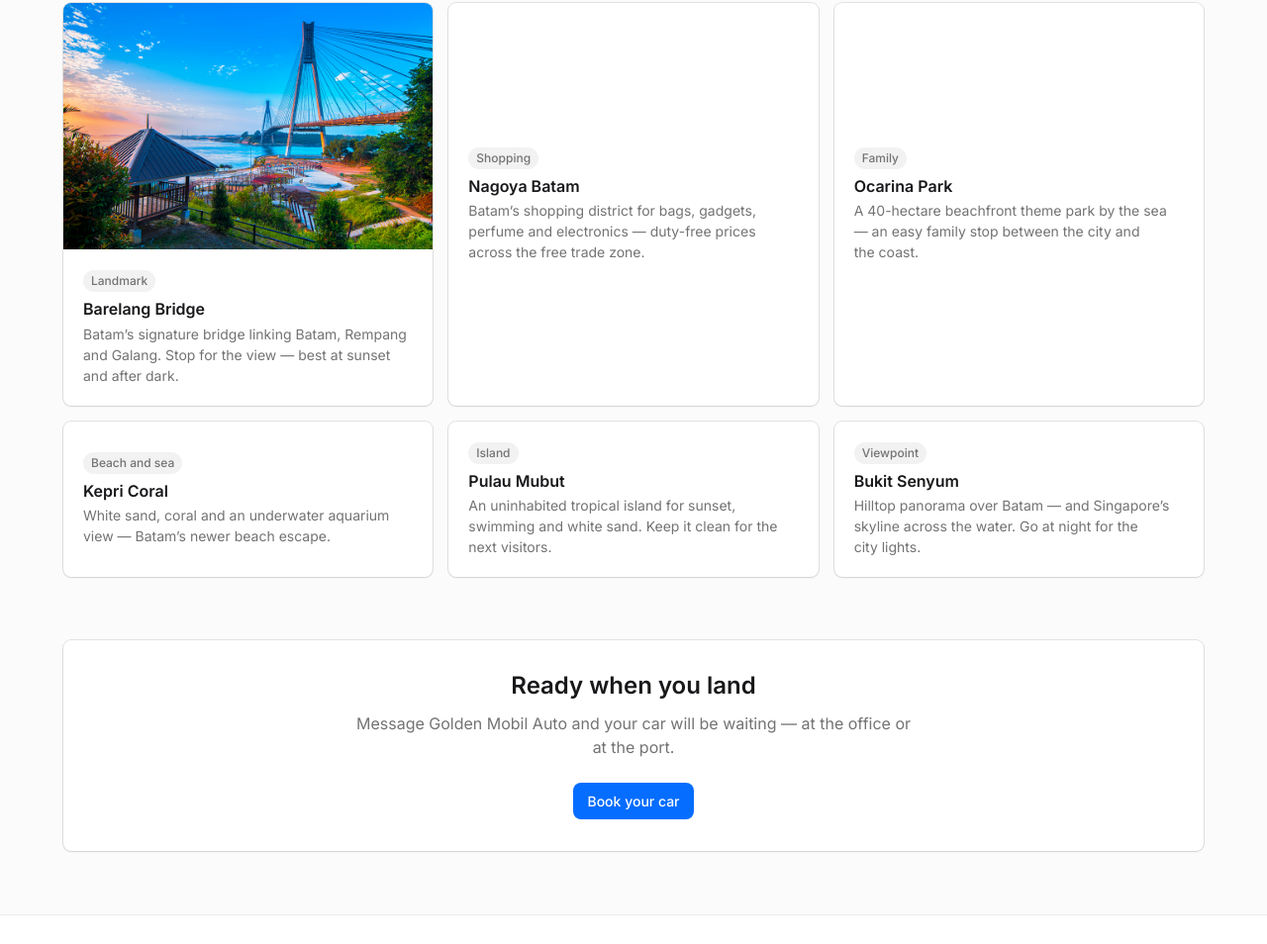
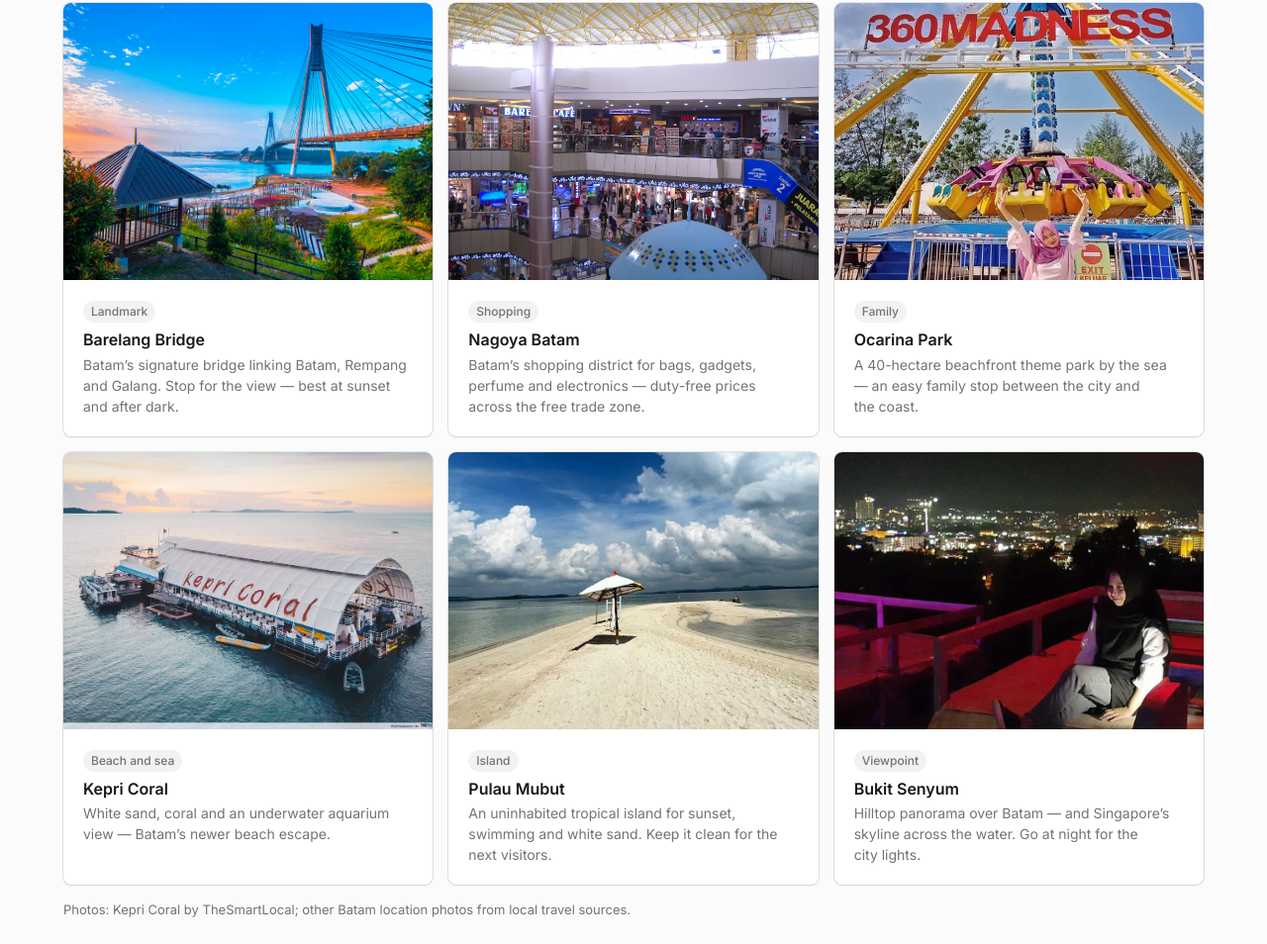
Before and after one commit to vernanng/gma, a plain HTML site: page index.html in a window 1280 px wide. Shown: the part 2740-3694 px from the top of the page at 99% size. Drawn offline with Linux system fonts and the light colour scheme.

Commit message:
Add real photos to Where to Go in Batam cards
Nagoya Hill mall, Ocarina Park 360 Madness, Kepri Coral floating
restaurant (TheSmartLocal), Pulau Mubut sand spit, Bukit Senyum
night skyline. Rejected candidates (placeholder graphic, ad banner,
personal selfies, wet market) removed.

```diff
--- a/index.html
+++ b/index.html
@@ -200,10 +200,10 @@
 .step-num{font-family:var(--font-mono);font-size:var(--text-sm);color:var(--muted);margin-bottom:var(--space-2)}
 .step p,.place p{color:var(--muted);margin-top:var(--space-1)}
 .place{overflow:hidden}
-.place-media img{width:100%;height:auto}
+.place-media img{width:100%;height:auto;aspect-ratio:4/3;object-fit:cover}
 .place-body{padding:var(--space-5)}
 .place-tag{display:inline-block;font-size:var(--text-xs);font-weight:500;color:var(--muted);background:var(--surface-warm);border-radius:var(--radius-pill);padding:2px 8px;margin-bottom:var(--space-2)}
-.place-text-only{display:flex;flex-direction:column;justify-content:center}
+.place-credits{font-size:var(--text-sm);color:var(--muted);margin-top:var(--space-4)}
 
 /* cta + footer */
 .cta-band{padding:var(--space-8);text-align:center}
@@ -357,12 +357,23 @@
           <div class="place-media"><img src="assets/barelang-bridge.jpg" alt="Barelang Bridge connecting Batam, Rempang and Galang" width="900" height="600" loading="lazy"></div>
           <div class="place-body"><span class="place-tag" data-en="Landmark" data-id="Ikon kota">Landmark</span><h3>Barelang Bridge</h3><p data-en="Batam’s signature bridge linking Batam, Rempang and Galang. Stop for the view — best at sunset and after dark." data-id="Jembatan ikonik Batam yang menghubungkan Batam, Rempang, dan Galang. Berhenti untuk menikmati pemandangan — terbaik saat senja dan malam hari.">Batam’s signature bridge linking Batam, Rempang and Galang. Stop for the view — best at sunset and after dark.</p></div>
         </article>
-        <article class="place panel place-text-only" data-od-id="place-nagoya"><div class="place-body"><span class="place-tag" data-en="Shopping" data-id="Belanja">Shopping</span><h3>Nagoya Batam</h3><p data-en="Batam’s shopping district for bags, gadgets, perfume and electronics — duty-free prices across the free trade zone." data-id="Kawasan belanja Batam untuk tas, gadget, parfum, dan elektronik — harga bebas pajak di kawasan perdagangan bebas.">Batam’s shopping district for bags, gadgets, perfume and electronics — duty-free prices across the free trade zone.</p></div></article>
-        <article class="place panel place-text-only" data-od-id="place-ocarina"><div class="place-body"><span class="place-tag" data-en="Family" data-id="Keluarga">Family</span><h3>Ocarina Park</h3><p data-en="A 40-hectare beachfront theme park by the sea — an easy family stop between the city and the coast." data-id="Taman rekreasi tepi pantai seluas 40 hektar — persinggahan keluarga yang mudah antara kota dan pesisir.">A 40-hectare beachfront theme park by the sea — an easy family stop between the city and the coast.</p></div></article>
-        <article class="place panel place-text-only" data-od-id="place-kepri-coral"><div class="place-body"><span class="place-tag" data-en="Beach and sea" data-id="Pantai dan laut">Beach and sea</span><h3>Kepri Coral</h3><p data-en="White sand, coral and an underwater aquarium view — Batam’s newer beach escape." data-id="Pasir putih, karang, dan pemandangan akuarium bawah laut — destinasi pantai baru di Batam.">White sand, coral and an underwater aquarium view — Batam’s newer beach escape.</p></div></article>
-        <article class="place panel place-text-only" data-od-id="place-mubut"><div class="place-body"><span class="place-tag" data-en="Island" data-id="Pulau">Island</span><h3>Pulau Mubut</h3><p data-en="An uninhabited tropical island for sunset, swimming and white sand. Keep it clean for the next visitors." data-id="Pulau tropis tak berpenghuni untuk menikmati senja, berenang, dan pasir putih. Jaga kebersihannya untuk pengunjung berikutnya.">An uninhabited tropical island for sunset, swimming and white sand. Keep it clean for the next visitors.</p></div></article>
-        <article class="place panel place-text-only" data-od-id="place-bukit-senyum"><div class="place-body"><span class="place-tag" data-en="Viewpoint" data-id="Titik pandang">Viewpoint</span><h3>Bukit Senyum</h3><p data-en="Hilltop panorama over Batam — and Singapore’s skyline across the water. Go at night for the city lights." data-id="Panorama dari perbukitan Batam — dan cakrawala Singapura di seberang laut. Datang malam hari untuk gemerlap lampu kota.">Hilltop panorama over Batam — and Singapore’s skyline across the water. Go at night for the city lights.</p></div></article>
+        <article class="place panel" data-od-id="place-nagoya">
+          <div class="place-media"><img src="assets/nagoya-hill.jpg" alt="Inside Nagoya Hill Shopping Mall, Nagoya, Batam" width="1280" height="960" loading="lazy"></div>
+          <div class="place-body"><span class="place-tag" data-en="Shopping" data-id="Belanja">Shopping</span><h3>Nagoya Batam</h3><p data-en="Batam’s shopping district for bags, gadgets, perfume and electronics — duty-free prices across the free trade zone." data-id="Kawasan belanja Batam untuk tas, gadget, parfum, dan elektronik — harga bebas pajak di kawasan perdagangan bebas.">Batam’s shopping district for bags, gadgets, perfume and electronics — duty-free prices across the free trade zone.</p></div></article>
+        <article class="place panel" data-od-id="place-ocarina">
+          <div class="place-media"><img src="assets/ocarina-park.jpg" alt="360 Madness ride at Ocarina Park, Batam" width="663" height="382" loading="lazy"></div>
+          <div class="place-body"><span class="place-tag" data-en="Family" data-id="Keluarga">Family</span><h3>Ocarina Park</h3><p data-en="A 40-hectare beachfront theme park by the sea — an easy family stop between the city and the coast." data-id="Taman rekreasi tepi pantai seluas 40 hektar — persinggahan keluarga yang mudah antara kota dan pesisir.">A 40-hectare beachfront theme park by the sea — an easy family stop between the city and the coast.</p></div></article>
+        <article class="place panel" data-od-id="place-kepri-coral">
+          <div class="place-media"><img src="assets/kepri-coral.jpg" alt="Kepri Coral floating restaurant at sunset, Pengalap Island, Batam" width="1000" height="667" loading="lazy"></div>
+          <div class="place-body"><span class="place-tag" data-en="Beach and sea" data-id="Pantai dan laut">Beach and sea</span><h3>Kepri Coral</h3><p data-en="White sand, coral and an underwater aquarium view — Batam’s newer beach escape." data-id="Pasir putih, karang, dan pemandangan akuarium bawah laut — destinasi pantai baru di Batam.">White sand, coral and an underwater aquarium view — Batam’s newer beach escape.</p></div></article>
+        <article class="place panel" data-od-id="place-mubut">
+          <div class="place-media"><img src="assets/pulau-mubut.jpg" alt="White sand spit and beach umbrella on Pulau Mubut, Batam" width="1200" height="865" loading="lazy"></div>
+          <div class="place-body"><span class="place-tag" data-en="Island" data-id="Pulau">Island</span><h3>Pulau Mubut</h3><p data-en="An uninhabited tropical island for sunset, swimming and white sand. Keep it clean for the next visitors." data-id="Pulau tropis tak berpenghuni untuk menikmati senja, berenang, dan pasir putih. Jaga kebersihannya untuk pengunjung berikutnya.">An uninhabited tropical island for sunset, swimming and white sand. Keep it clean for the next visitors.</p></div></article>
+        <article class="place panel" data-od-id="place-bukit-senyum">
+          <div class="place-media"><img src="assets/bukit-senyum.jpg" alt="Batam city lights at night from Bukit Senyum viewpoint" width="969" height="607" loading="lazy"></div>
+          <div class="place-body"><span class="place-tag" data-en="Viewpoint" data-id="Titik pandang">Viewpoint</span><h3>Bukit Senyum</h3><p data-en="Hilltop panorama over Batam — and Singapore’s skyline across the water. Go at night for the city lights." data-id="Panorama dari perbukitan Batam — dan cakrawala Singapura di seberang laut. Datang malam hari untuk gemerlap lampu kota.">Hilltop panorama over Batam — and Singapore’s skyline across the water. Go at night for the city lights.</p></div></article>
       </div>
+      <p class="place-credits" data-en="Photos: Kepri Coral by TheSmartLocal; other Batam location photos from local travel sources." data-id="Foto: Kepri Coral oleh TheSmartLocal; foto lokasi Batam lainnya dari sumber wisata lokal.">Photos: Kepri Coral by TheSmartLocal; other Batam location photos from local travel sources.</p>
     </div>
   </section>
 
```
Also changed, not shown: assets/bukit-senyum.jpg (added), assets/kepri-coral.jpg (added), assets/nagoya-hill.jpg (added), assets/ocarina-park.jpg (added), assets/pulau-mubut.jpg (added).
